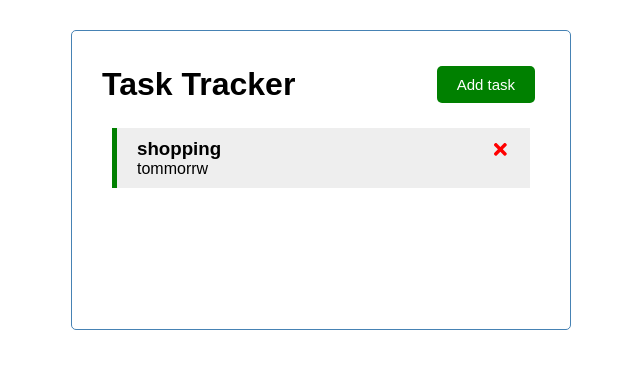
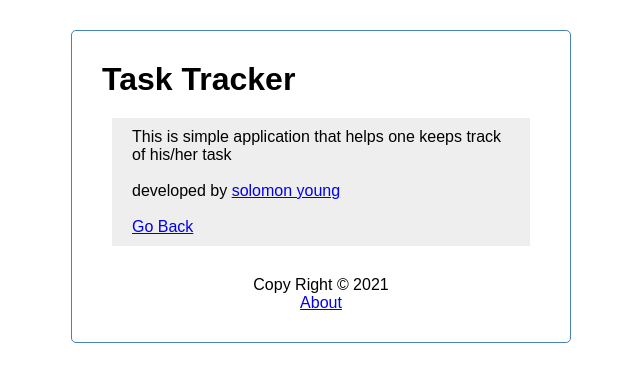
Before and after one commit to bobblybit/task-tracker, a React (Create React App) app: page /about in a window 1280 px wide. Shown: the top 382 px of the page, without its empty margins (319-959 px from the left). Built offline with nearby package versions, Linux system fonts and the light colour scheme; data requests are answered from the project's data file; the HTML template or start-up script is replaced by a standard one.

Commit message:
added footer and about

```diff
--- a/db.json
+++ b/db.json
@@ -1,10 +1,16 @@
 {
   "tasks": [
     {
-      "desc": "shopping ",
-      "day": "tommorrw",
+      "desc": "goto the movies ",
+      "day": "tommorow",
       "reminder": true,
-      "id": 2
+      "id": 3
+    },
+    {
+      "desc": "goto church",
+      "day": "today",
+      "reminder": false,
+      "id": 4
     }
   ]
 }
--- a/src/App.js
+++ b/src/App.js
@@ -1,6 +1,10 @@
 import Header from "./Components/Header"
+import Footer from "./Components/Footer"
 import Tasks from "./Components/Tasks"
 import AddTaskForm from "./Components/AddTaskForm"
+import About from "./Components/About"
+import {BrowserRouter as Router , Route} from "react-router-dom"
+
 import { useState , useEffect } from 'react'
 import React from 'react'
 
@@ -68,18 +72,28 @@ const updTask = {...taskToToggle , reminder : !taskToToggle.reminder}
 }
 
   return (
+
+    <Router>
     <div className="container">
         <Header onAddClick = {() => setaddTaskFormDisplay(!addTaskFormDisplay)}
         changeName= {addTaskFormDisplay} />
 
-        {addTaskFormDisplay && <AddTaskForm onAddTask = {addTask}/>}
+
+        <Route path="/" exact render={(props) => (
+          <div>
+            {addTaskFormDisplay && <AddTaskForm onAddTask = {addTask}/>}
         {tasks.length > 0 ? (<Tasks tasks = {tasks}
         onDelete={deleteTask}
         onToggle = {toggleReminder}
         />)
         :('YAY!! You are done with your task')}
+
+            </div>
+        )} />
+        <Route path="/about" component={About}/>
+        <Footer/>
     </div>
-
+    </Router>
 
   );
 }
--- /dev/null
+++ b/src/Components/About.js
@@ -0,0 +1,14 @@
+import React from 'react'
+import {Link} from 'react-router-dom'
+
+const About = () => {
+    return (
+        <div className='task'>
+           <div >This is simple application that helps one keeps track of his/her task</div> <br/>
+           <p>developed by <a href="http://www.google.com">solomon young</a> </p> <br/>
+           <Link to="/">Go Back</Link>
+        </div>
+    )
+}
+
+export default About
--- /dev/null
+++ b/src/Components/Footer.js
@@ -0,0 +1,13 @@
+import React from "react"
+import { Link } from "react-router-dom"
+
+const footer = () => {
+    return (
+        <footer>
+            <p>Copy Right &copy; 2021</p>
+            <Link to="/about"> About</Link>
+        </footer>
+    )
+}
+
+export default footer
--- a/src/Components/Header.js
+++ b/src/Components/Header.js
@@ -1,14 +1,17 @@
 import PropTypes from 'prop-types'
 import Button  from "./Button";
 import React from 'react'
+import { useLocation } from 'react-router-dom'
 
 const Header = ({ title, onAddClick, changeName }) => {
+
+    const location = useLocation();
     return (
         <header className="header">
             <h1>{title}</h1>
-            <Button color={changeName ? 'red':'Green'}
+            {location.pathname === '/' && <Button color={changeName ? 'red':'Green'}
             text={changeName ? 'Close':'Add task'}
-            onClick ={onAddClick}/>
+            onClick ={onAddClick}/>}
         </header>
     )
 }
```
